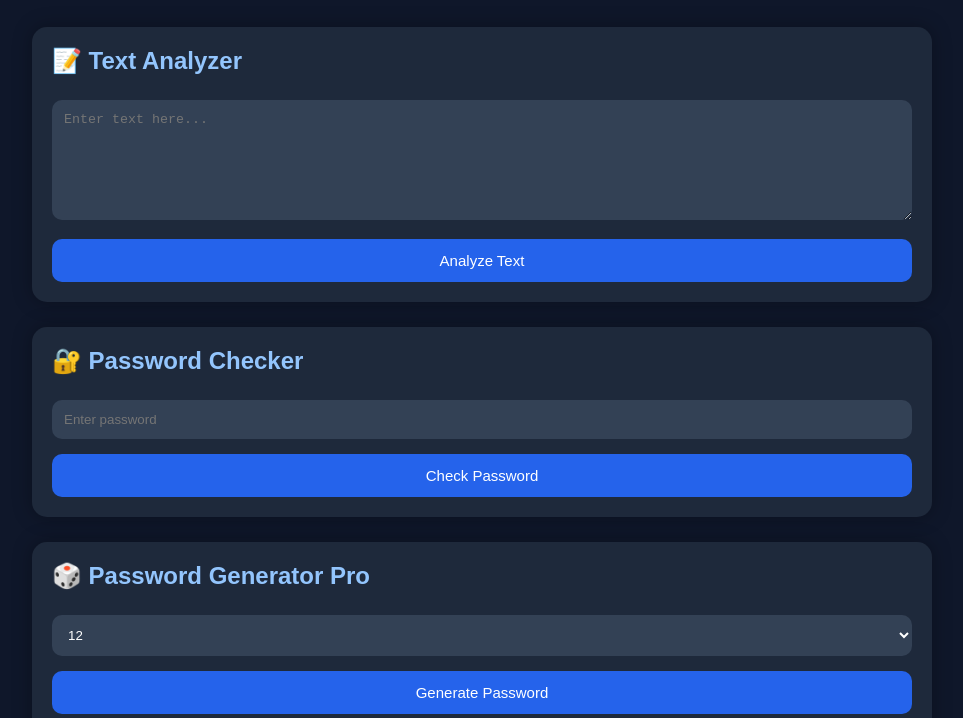
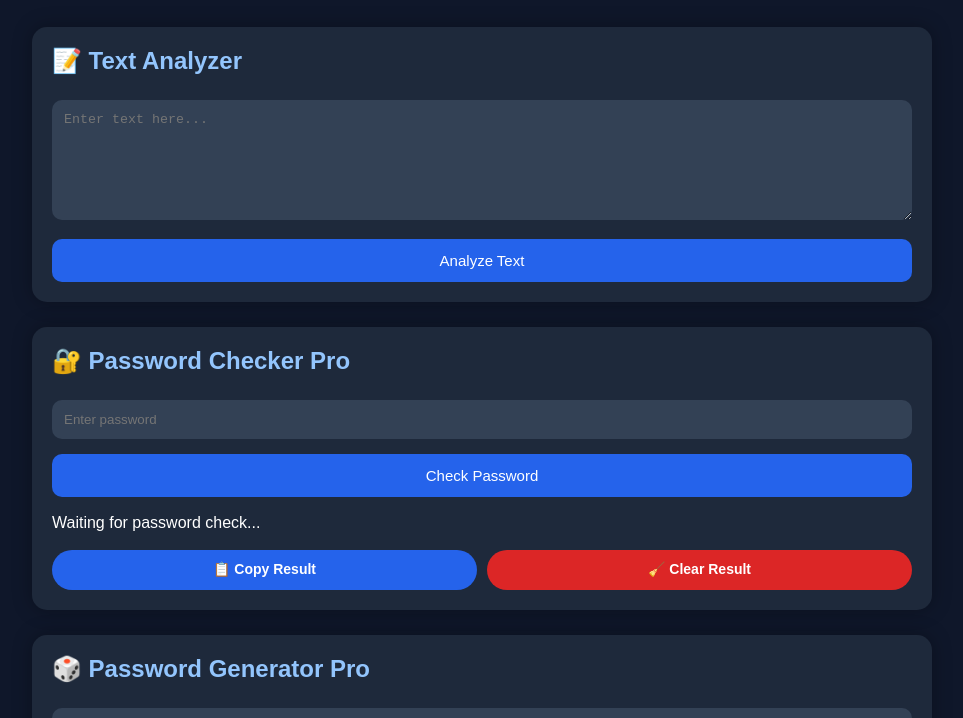
Before and after one commit to AbudiCyber/Abudi-Cyber-Tools, a plain HTML site: page index.html in a window 1280 px wide. Shown: the part 89-807 px from the top of the page, without its empty margins (158-1121 px from the left). Drawn offline with Linux system fonts and the light colour scheme.

Commit message:
Add Password Checker Pro card

```diff
--- a/index.html
+++ b/index.html
@@ -18,9 +18,14 @@
 </div>
 
 <div class="card">
-<h2>🔐 Password Checker</h2>
+<h2>🔐 Password Checker Pro</h2>
 <input type="text" id="passwordInput" placeholder="Enter password">
 <button id="checkPasswordBtn">Check Password</button>
+<div id="passwordCheckerResult" class="tool-result">Waiting for password check...</div>
+<div class="tool-actions">
+<button id="copyPasswordCheckBtn" class="action-btn copy-btn">📋 Copy Result</button>
+<button id="clearPasswordCheckBtn" class="action-btn clear-btn">🧹 Clear Result</button>
+</div>
 </div>
 
 <div class="card">
@@ -114,6 +119,6 @@
 <button id="clearResultsBtn">🧹 Clear Results</button>
 </div>
 </div>
-<script src="script.js?v=password-generator-pro-1"></script>
+<script src="script.js?v=password-checker-pro-1"></script>
 </body>
 </html>
```
